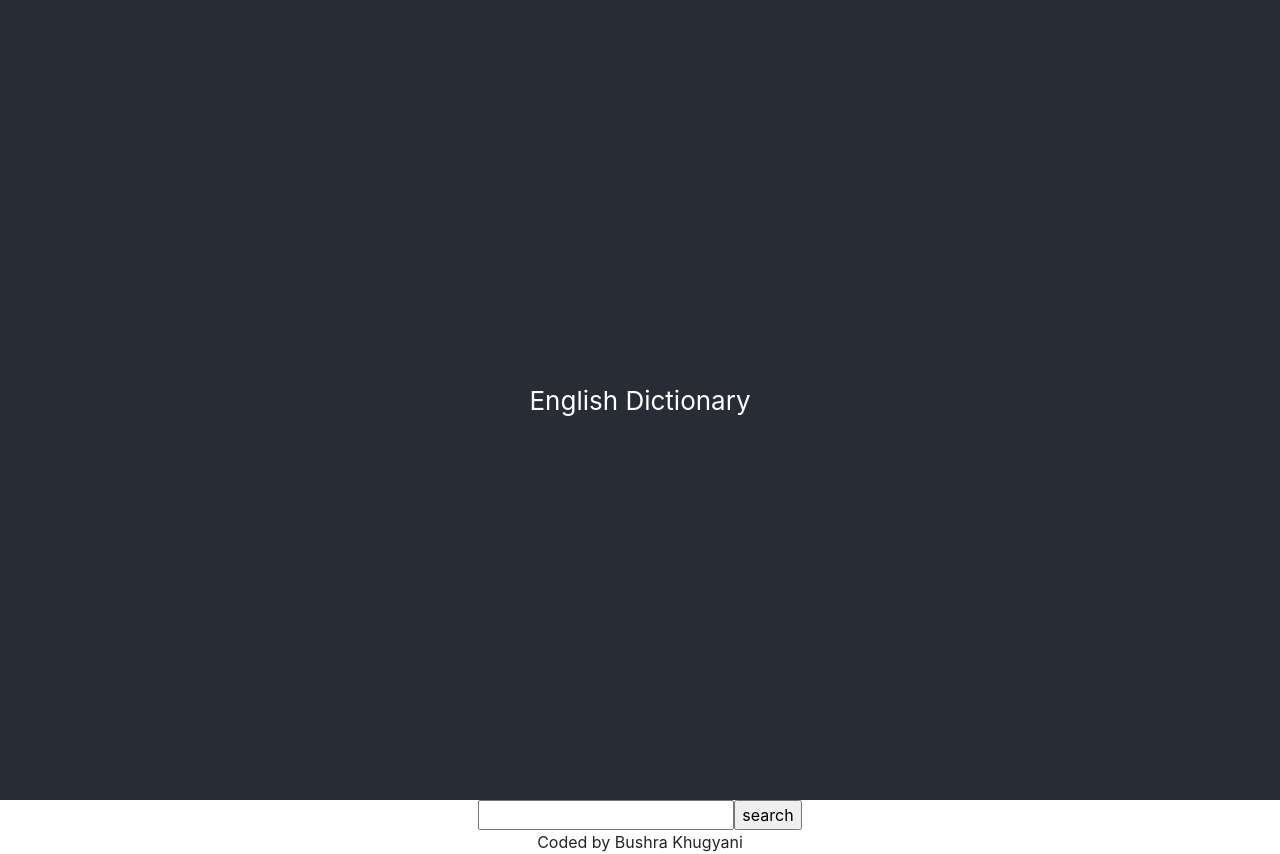
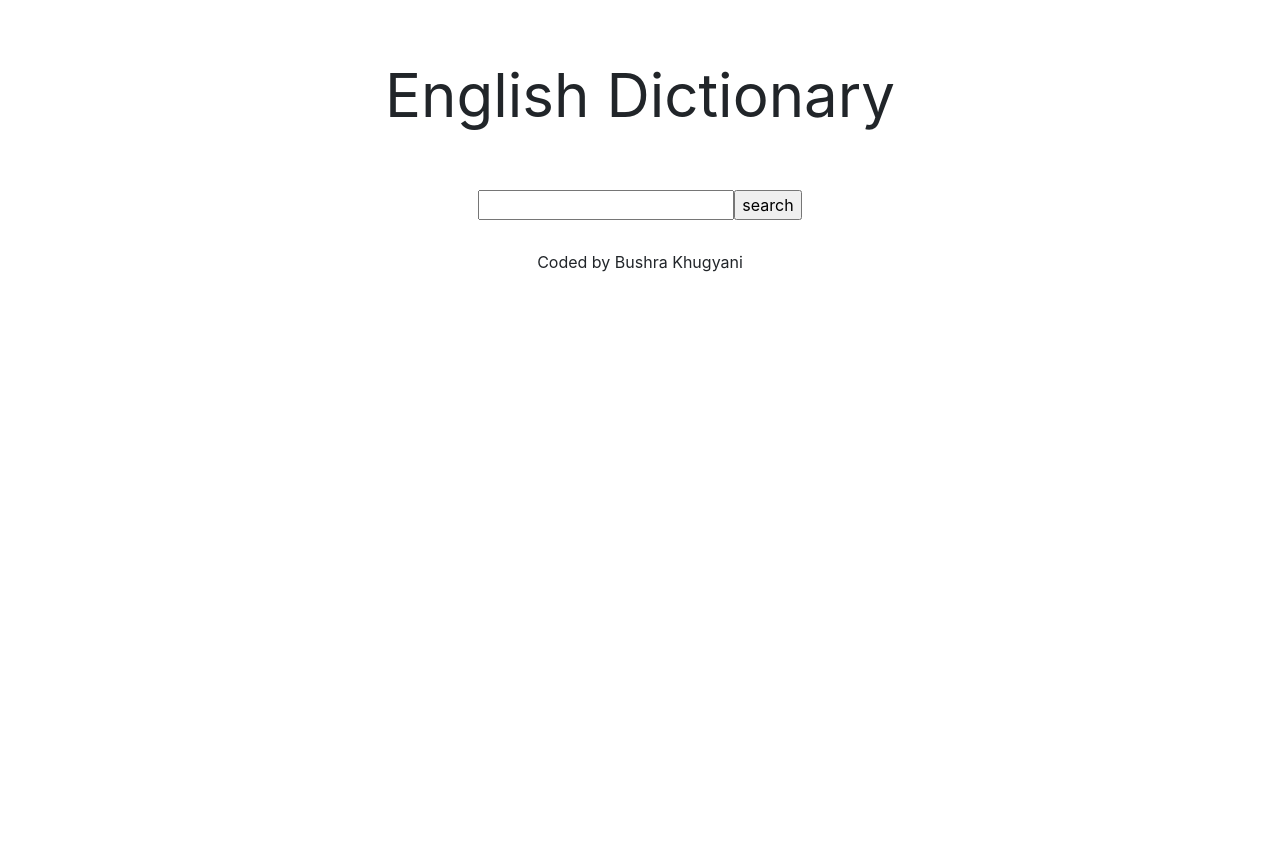
Before and after one commit to bushrakhugyani/dictionary-4u, a React (Create React App) app: page / in a window 1280 px wide. After the commit the page ends 800 px from the top, so only its background shows below. Built offline with nearby package versions, Linux system fonts and the light colour scheme.

Commit message:
added a new css file for Dictionary component

```diff
--- a/src/App.css
+++ b/src/App.css
@@ -2,37 +2,13 @@
   text-align: center;
 }
 
-.App-logo {
-  height: 40vmin;
-  pointer-events: none;
+.App-header{
+ font-size: 60px;
+ margin: 50px
+
 }
 
-@media (prefers-reduced-motion: no-preference) {
-  .App-logo {
-    animation: App-logo-spin infinite 20s linear;
-  }
+.App-footer{
+  text-align: center;
+  margin:30px 0;
 }
-
-.App-header {
-  background-color: #282c34;
-  min-height: 100vh;
-  display: flex;
-  flex-direction: column;
-  align-items: center;
-  justify-content: center;
-  font-size: calc(10px + 2vmin);
-  color: white;
-}
-
-.App-link {
-  color: #61dafb;
-}
-
-@keyframes App-logo-spin {
-  from {
-    transform: rotate(0deg);
-  }
-  to {
-    transform: rotate(360deg);
-  }
-}
```
